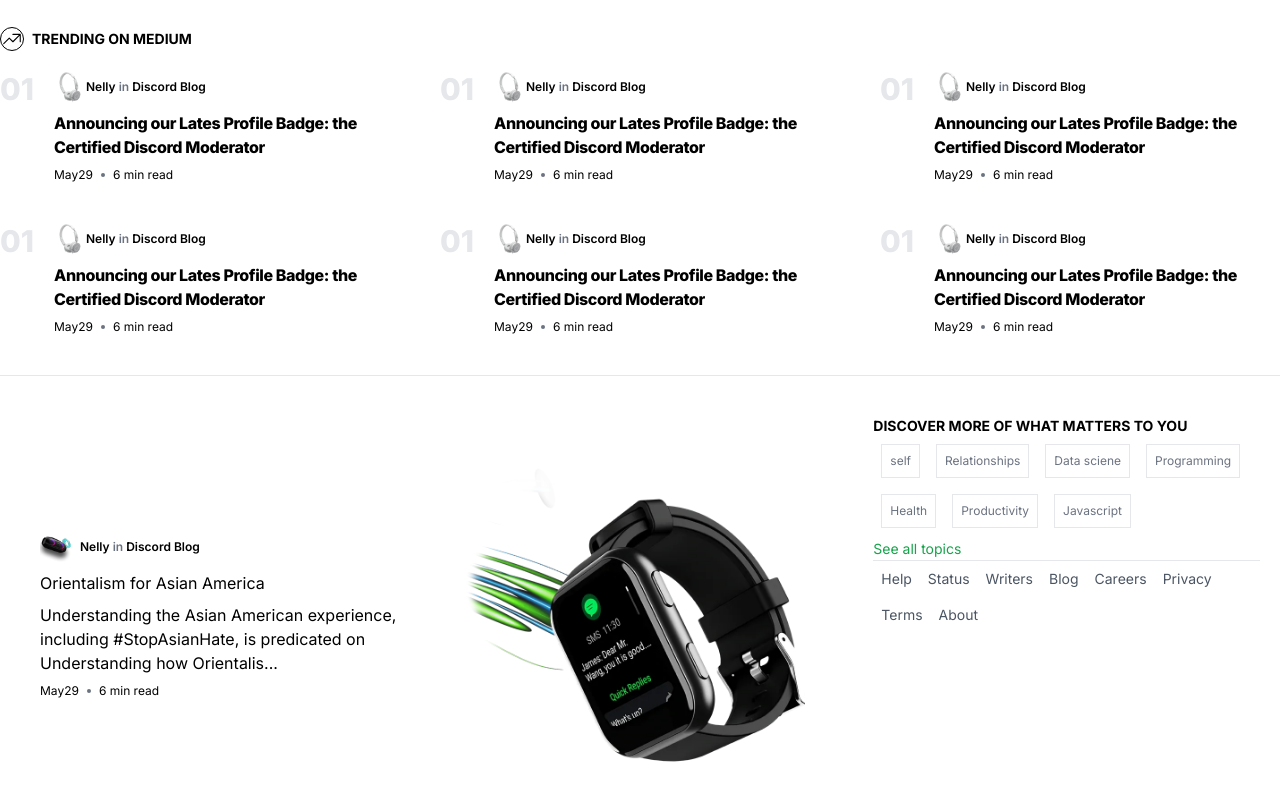
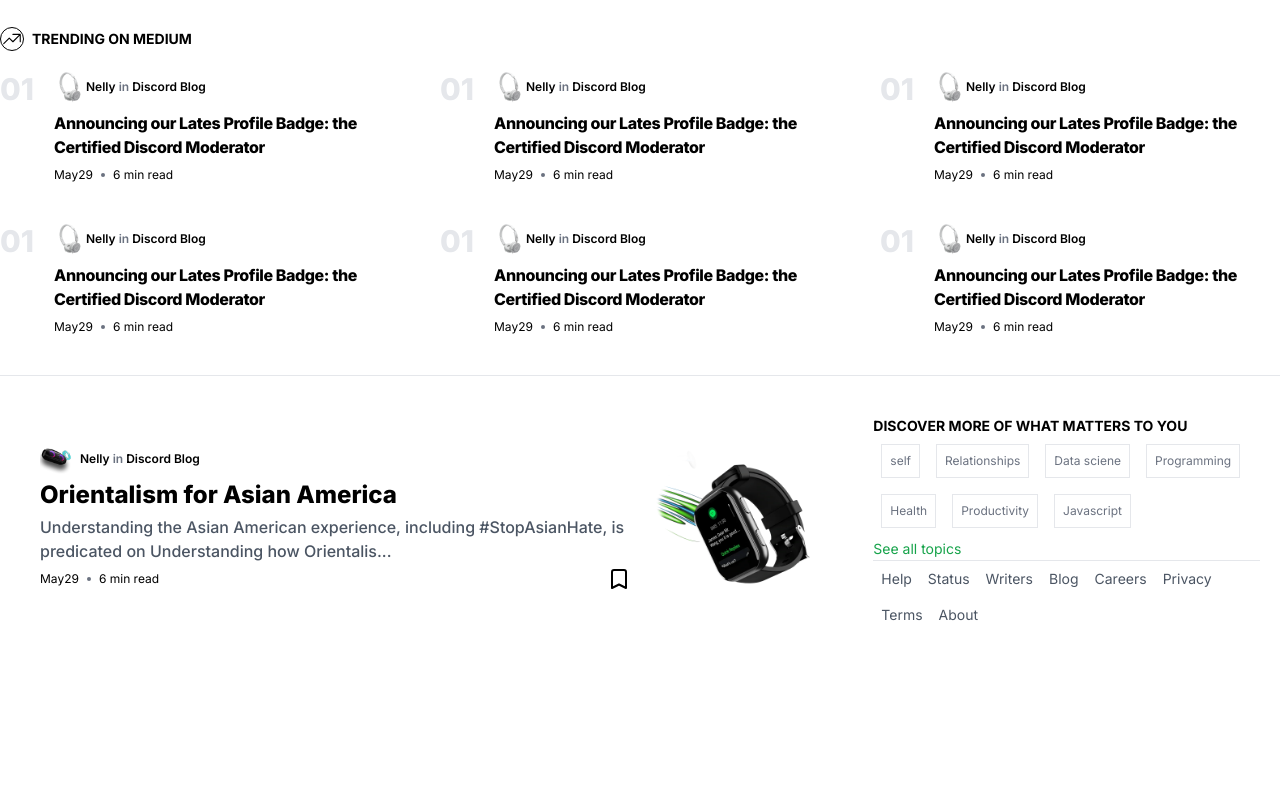
Before and after one commit to fokouarnaud/my-blog, a Next.js app: page / in a window 1280 px wide. Shown: the part 486-1286 px from the top of the page. After the commit the page ends 1159 px from the top, so only its background shows below. Built offline with nearby package versions, Linux system fonts and the light colour scheme.

Commit message:
Update BlogCard.js

```diff
--- a/components/BlogCard.js
+++ b/components/BlogCard.js
@@ -3,8 +3,8 @@
 const BlogCard = () => {
     return (
         <div className="p-5">
-            <div className="flex items-center justify-between">
-                <div className="flex flex-col items-start justify-start space-y-2">
+            <div className="flex items-center justify-between space-x-5">
+                <div className="flex flex-col items-start justify-start space-y-1">
                     <div className=" flex items-center justify-start space-x-2">
                         <span className="h-8 w-8">
                             <img className="h-full w-full object-cover object-center"
@@ -16,17 +16,24 @@
                             <a href="#" className="text-black">Discord Blog</a>
                         </h3>
                     </div>
-                    <h1>Orientalism for Asian America</h1>
-                    <p>Understanding the Asian American experience, including #StopAsianHate, is predicated on Understanding how Orientalis...</p>
+                    <h1 className="text-2xl font-extrabold">Orientalism for Asian America</h1>
+                    <p className="text-gray-600 font-medium">Understanding the Asian American experience, including #StopAsianHate, is predicated on Understanding how Orientalis...</p>
 
-                    <div className="flex items-center justify-start text-xs space-x-2">
-                        <p>May29</p>
-                        <div className="h-1 w-1 bg-gray-500 rounded-full"></div>
-                        <p>6 min read</p>
+                    <div className="flex items-center justify-between text-xs space-x-2  w-full">
+                        <div className="flex items-center justify-start text-xs space-x-2 ">
+                            <p>May29</p>
+                            <div className="h-1 w-1 bg-gray-500 rounded-full"></div>
+                            <p>6 min read</p>
+                        </div>
+                        <a  href="#">
+                            <svg xmlns="http://www.w3.org/2000/svg" className="h-6 w-6" fill="none" viewBox="0 0 24 24" stroke="currentColor" strokeWidth={2}>
+                                <path strokeLinecap="round" strokeLinejoin="round" d="M5 5a2 2 0 012-2h10a2 2 0 012 2v16l-7-3.5L5 21V5z" />
+                            </svg>
+                        </a>
                     </div>
                 </div>
-                <div className="">
-                    <img src="/images/trend/3.webp" alt="smal_img" />
+                <div className="w-1/3">
+                    <img className="object-cover object-center w-full h-full" src="/images/trend/3.webp" alt="smal_img" />
                 </div>
 
             </div>
```
